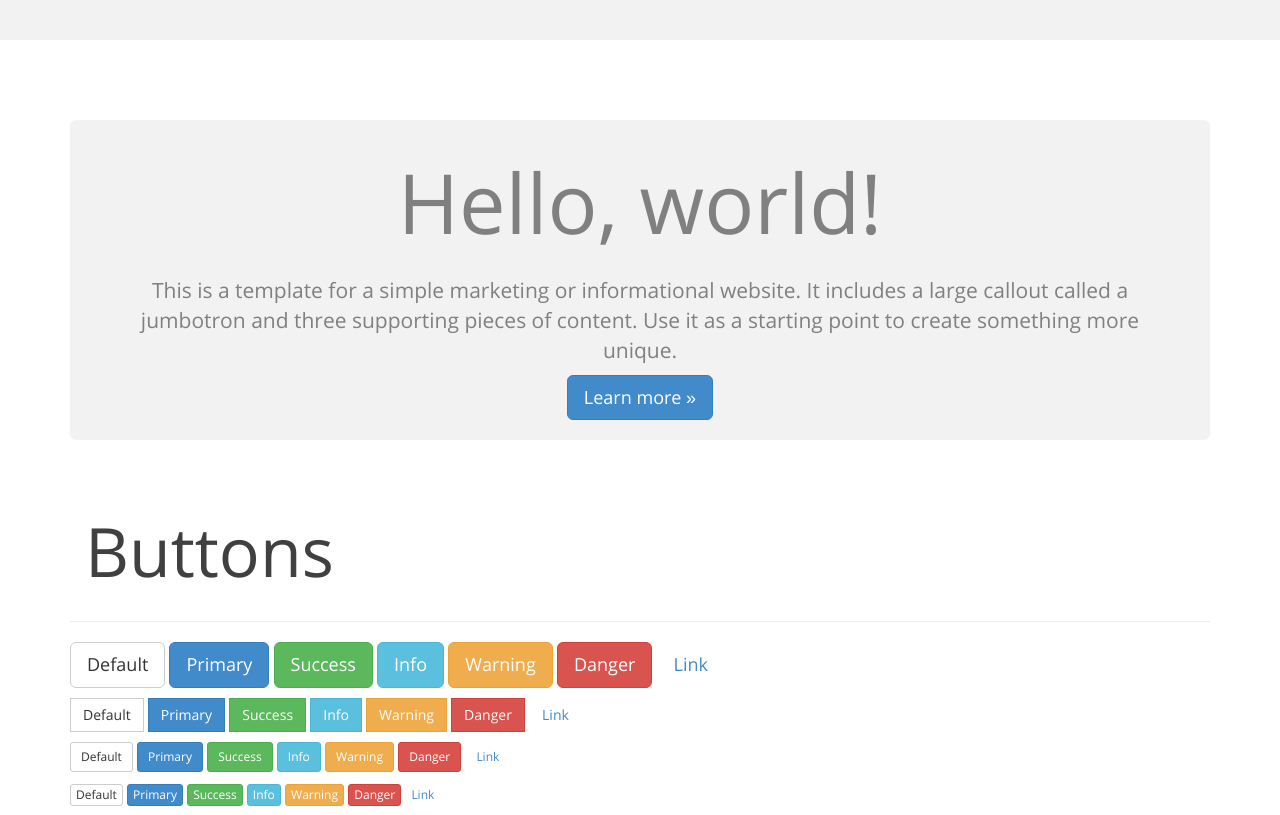
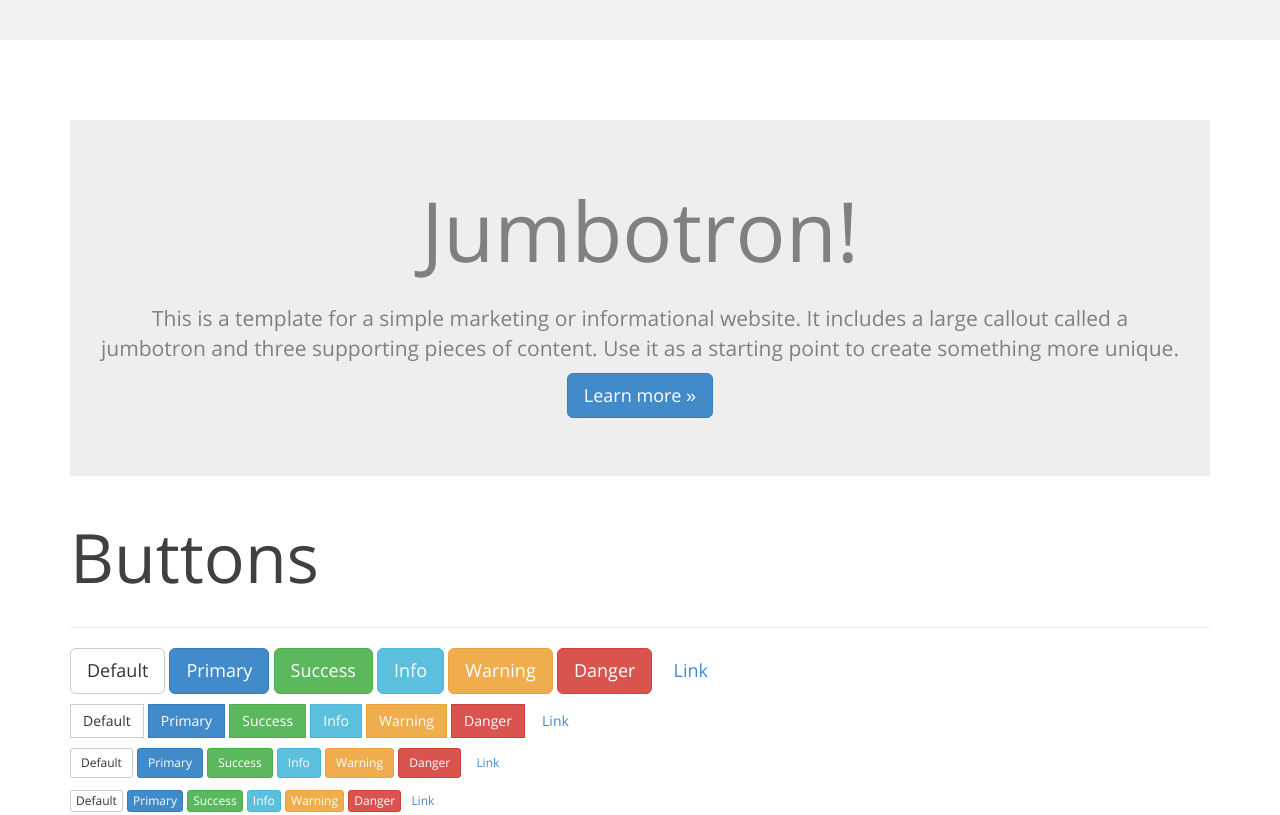
Before and after one commit to sgkit/bootui, a website: page index.html in a window 1280 px wide. Shown: the part 360-1175 px from the top of the page. Drawn offline with Linux system fonts and the light colour scheme.

Commit message:
Padding and Margins Fixes
Signed-off-by: shawnsandy <shawnsandy04@gmail.com>

```diff
--- a/css/less/page.less
+++ b/css/less/page.less
@@ -11,12 +11,12 @@ body {
 h1,h2,h3,h4,h5 {
   font-family:@font-family;
   line-height: 1.5;
-
+  margin-top: 0;
 
 
   aside &  {
 //    line-height: 1.2;
-    margin-top: 0;
+
     margin-bottom: 20px;
     &:extend(h1);
   }
--- a/css/less/ui-mixins.less
+++ b/css/less/ui-mixins.less
@@ -16,7 +16,7 @@
 
       div {
 
-        .container-fixed();
+        //.container-fixed();
 
         &.contain {
 
--- a/index.html
+++ b/index.html
@@ -55,13 +55,20 @@
 </header>
 <section class="bootui">
 
-<div class="container theme-showcase" role="main">
+<div class="contain theme-showcase" role="main">
 
 <!-- Main jumbotron for a primary marketing message or call to action -->
-<div class="jumbotron" role="header">
-    <h1>Hello, world!</h1>
-    <p>This is a template for a simple marketing or informational website. It includes a large callout called a jumbotron and three supporting pieces of content. Use it as a starting point to create something more unique.</p>
-    <p><a href="#" class="btn btn-primary btn-lg" role="button">Learn more »</a></p>
+<div role="header">
+    <div class="cols wide viewcode">
+        <div class="tweleve">
+            <div class="jumbotron">
+                <h1>Jumbotron!</h1>
+                <p>This is a template for a simple marketing or informational website. It includes a large callout called a jumbotron and three supporting pieces of content. Use it as a starting point to create something more unique.</p>
+                <p><a href="#" class="btn btn-primary btn-lg" role="button">Learn more »</a></p>
+            </div>
+        </div>
+    </div>
+
 </div>
 
 
```
Also changed, not shown: css/bootstrap-ui.css, css/less/ui.css, css/style.css, css/stylesheet.css.
